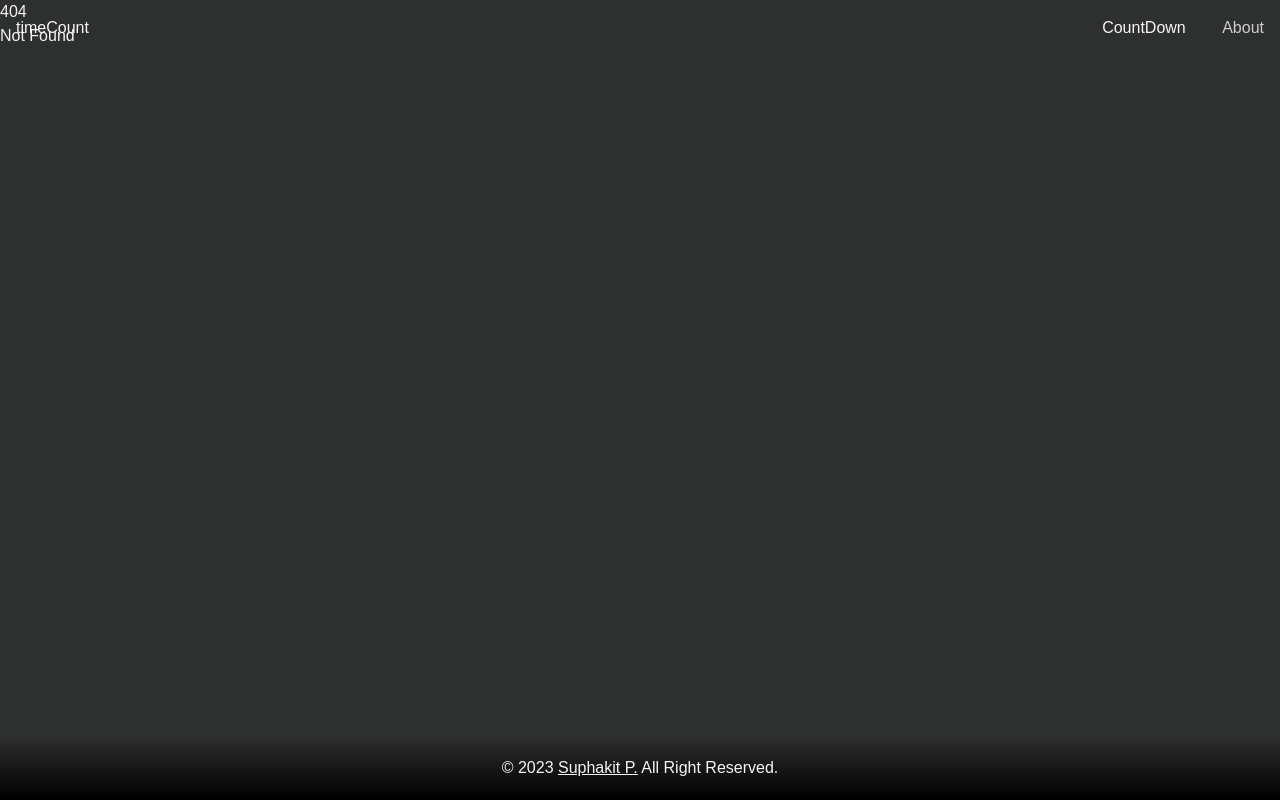
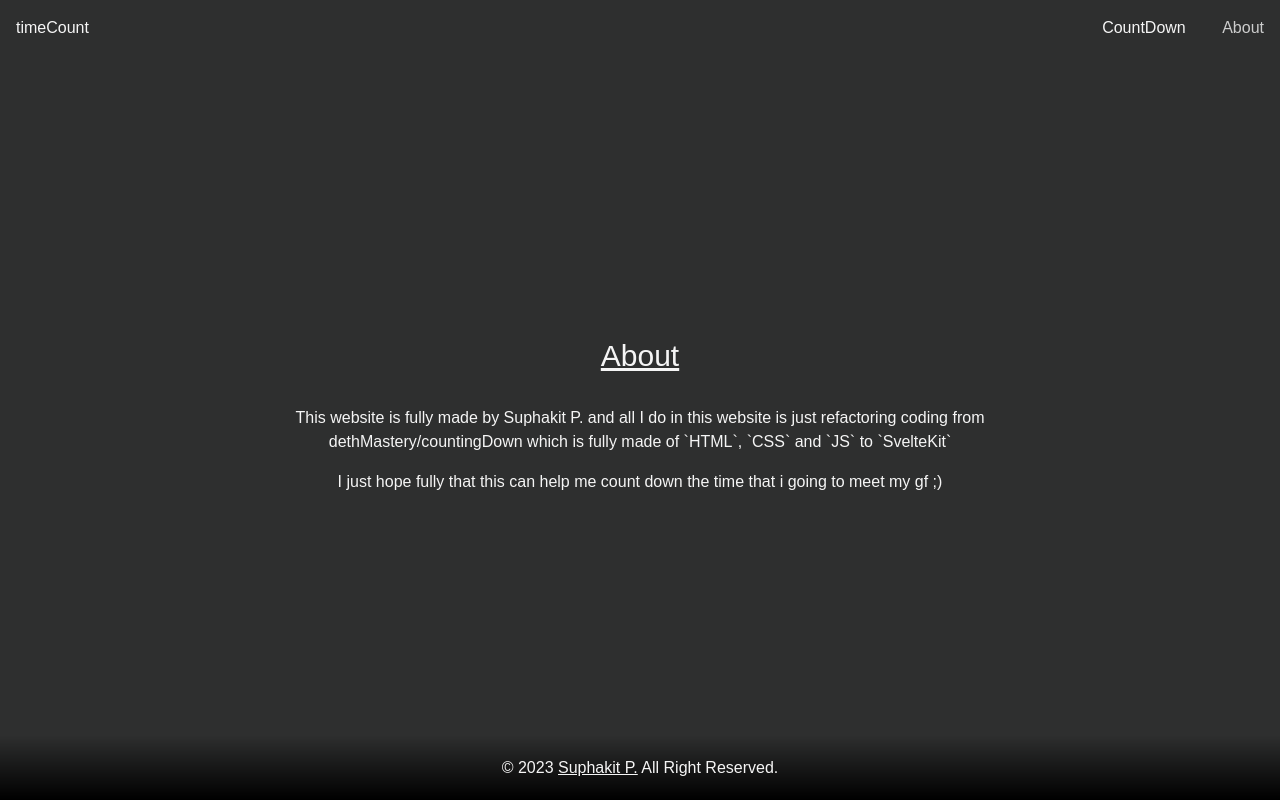
Before and after one commit to dethMastery/svelte-time-counter, a SvelteKit app: page /about in a window 1280 px wide. Before the commit this address had no page. Built offline with nearby package versions, Linux system fonts and the light colour scheme; a web font is replaced by a local one.

Commit message:
feat<page>: added about page

```diff
--- /dev/null
+++ b/src/routes/about/+page.svelte
@@ -0,0 +1,28 @@
+<script lang="ts">
+	import TW_CLASS from "../../constants/tailwind_class";
+
+
+</script>
+
+<svelte:head>
+	<title>About | timeCount</title>
+	<meta name="description" content="timeCounter for counting down.." />
+</svelte:head>
+
+<section>
+	<div class="w-full h-screen mx-auto flex flex-col items-center text-center justify-center md:w-[60%] ">
+		<h1 class={`${TW_CLASS.heading.xxxl} underline`}>
+			About
+		</h1>
+		<p class="mb-2">
+			This website is fully made by <a href="https://suphakit.net">Suphakit P.</a> and all I do in this website is just refactoring coding from <a href="https://github.com/dethMastery/countingDown">dethMastery/countingDown</a> which is fully made of `HTML`, `CSS` and `JS` to `SvelteKit`
+		</p>
+		<p class="mt-2">
+			I just hope fully that this can help me count down the time that i going to meet my gf ;)
+		</p>
+	</div>
+</section>
+
+<style>
+
+</style>
--- /dev/null
+++ b/src/routes/about/+page.ts
@@ -0,0 +1,3 @@
+// since there's no dynamic data here, we can prerender
+// it so that it gets served as a static asset in production
+export const prerender = true;
```
